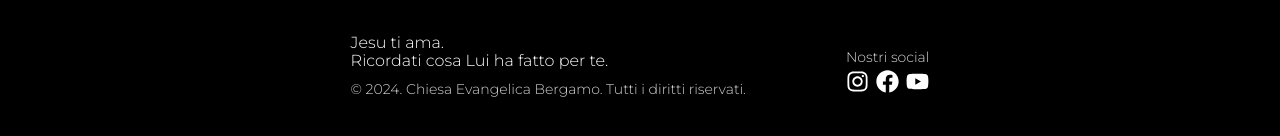
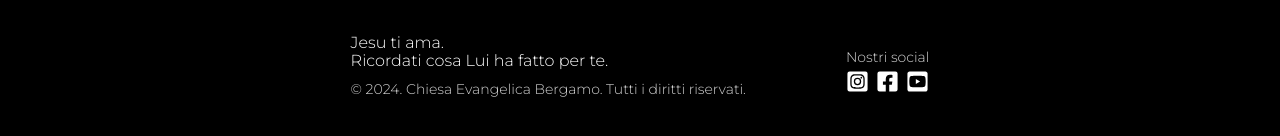
Before and after one commit to pttkachuk/secret-project, a React (Create React App) app: page / in a window 1280 px wide. Shown: the part 592-728 px from the top of the page. Built offline with nearby package versions, Linux system fonts and the light colour scheme.

Commit message:
upd styles. working on rebuild styles of all project

```diff
--- a/src/components/About/AboutSectionStyled.js
+++ b/src/components/About/AboutSectionStyled.js
@@ -11,7 +11,6 @@ text-align: center;
 font-family: Montserrat;
 font-weight: 700;
 font-size: 3em;
-//letter-spacing: 1px;
 line-height: .9em;
 text-shadow: 2px 3px 15px rgba(0,0,0,.15);
 `;
--- a/src/components/Footer/Footer.jsx
+++ b/src/components/Footer/Footer.jsx
@@ -11,7 +11,11 @@ import {
   SocialDiv,
   Youtube,
 } from "./FooterStyled";
-import { FaInstagram, FaFacebook, FaYoutube } from "react-icons/fa";
+import {
+  FaFacebookSquare,
+  FaYoutubeSquare,
+  FaInstagramSquare,
+} from "react-icons/fa";
 
 const Footer = () => {
   return (
@@ -36,21 +40,21 @@ const Footer = () => {
                 target="_blank"
                 rel="noopener noreferrer"
               >
-                <FaInstagram size={23} />
+                <FaInstagramSquare size={23} />
               </Instagram>
               <Facebook
                 href="https://www.facebook.com/slovoveriparoladifedebergamo/"
                 target="_blank"
                 rel="noopener noreferrer"
               >
-                <FaFacebook size={23} />
+                <FaFacebookSquare size={23} />
               </Facebook>
               <Youtube
                 href="https://www.youtube.com/@SlovoViryItaly"
                 target="_blank"
                 rel="noopener noreferrer"
               >
-                <FaYoutube size={23} />
+                <FaYoutubeSquare size={23} />
               </Youtube>
             </IconsContainer>
           </SocialDiv>
--- a/src/components/Footer/FooterStyled.js
+++ b/src/components/Footer/FooterStyled.js
@@ -56,7 +56,7 @@ color: #fff;
 transition: all 0.3s ease-in-out;
 cursor: pointer;
 &:hover{
-    color: #FDDA00;
+    color: #515BD4;
 }
 `;
 
```
